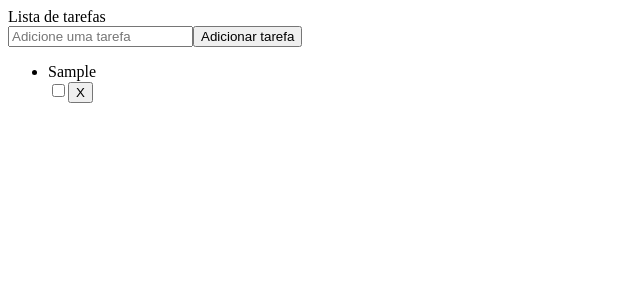
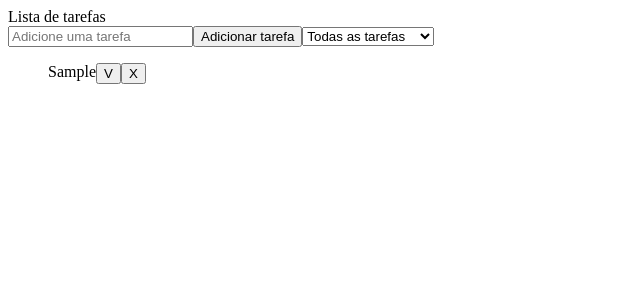
Before and after one commit to beofrid/lista-de-tarefas, a React (Create React App) app: page / in a window 1280 px wide. Both pictures are taken after typing "Sample" into the empty fields and a click on the button "Adicionar tarefa". Shown: the top 300 px of the page, without its empty margins (0-640 px from the left). Built offline with nearby package versions, Linux system fonts and the light colour scheme.

Commit message:
Filter and another updates

```diff
--- a/src/App.css
+++ b/src/App.css
@@ -1,38 +1,15 @@
-/* .App {
-  text-align: center;
+* {
+  /* margin: 0;
+  padding: 0; */
+  text-decoration: none;
+  list-style-type: none
 }
 
-.App-logo {
-  height: 40vmin;
-  pointer-events: none;
+.task {
+  display: flex;
 }
 
-@media (prefers-reduced-motion: no-preference) {
-  .App-logo {
-    animation: App-logo-spin infinite 20s linear;
-  }
+.completed {
+  text-decoration: line-through;
+  opacity: 0.2;
 }
-
-.App-header {
-  background-color: #282c34;
-  min-height: 100vh;
-  display: flex;
-  flex-direction: column;
-  align-items: center;
-  justify-content: center;
-  font-size: calc(10px + 2vmin);
-  color: white;
-}
-
-.App-link {
-  color: #61dafb;
-}
-
-@keyframes App-logo-spin {
-  from {
-    transform: rotate(0deg);
-  }
-  to {
-    transform: rotate(360deg);
-  }
-} */
--- a/src/App.js
+++ b/src/App.js
@@ -1,14 +1,38 @@
-import React, { useState } from "react";
+import React, { useState, useEffect } from "react";
 import './App.css';
 import AddToList from './components/AddToList';
-
-
 import ListOfTasks from "./components/ListOfTasks.js"
+// import Task from "./components/Task";
 
 function App() {
   const [inputText, setInputText] = useState ("");
 
   const [toDo, setToDo] = useState ([]);
+
+  const [filter, setFilter] = useState ("all");
+
+  const [filteredTasks, setFilteredTasks] = useState ([]);
+
+
+  const filterObserver = (task) => {
+    switch (filter)  {
+      case 'completed':
+        setFilteredTasks(toDo.filter(task => task.completed === true ))
+        break;
+      case 'uncomplete':
+        setFilteredTasks(toDo.filter(task => task.completed === false ))
+        break;
+      default:
+        setFilteredTasks(toDo);
+        break;
+    }
+  }
+
+  useEffect(()=> {
+    filterObserver();
+  }, [toDo, filter])
+
+
 
   return (
     <div className="App">
@@ -18,10 +42,15 @@ function App() {
         inputText={inputText}
         setToDo={setToDo}
         setInputText={setInputText}
+        setFilter={setFilter}
       />
       {/* <div>{inputText}</div> */}
 
-      <ListOfTasks toDo={toDo}/>
+      <ListOfTasks
+      setToDo={setToDo}
+      toDo={toDo}
+      filteredTasks={filteredTasks}
+      />
 
 
     </div>
--- a/src/components/AddToList.js
+++ b/src/components/AddToList.js
@@ -1,8 +1,8 @@
 import React from "react";
-import Task from "./Task.js"
+// import Task from "./Task.js"
 
 
-const AddToList = ({setInputText, inputText, toDo, setToDo}) => {
+const AddToList = ({setInputText, inputText, toDo, setToDo, setFilter}) => {
   const inputTextObserver = (e) => {
     // console.log(e.target.value);
     setInputText(e.target.value)
@@ -14,9 +14,14 @@ const AddToList = ({setInputText, inputText, toDo, setToDo}) => {
         {text: inputText, completed: false, id: Math.random() * 1000 }
       ]
     )
-    {console.log(Task.index, "task")}
+    // {console.log(Task.index, "task")}
        setInputText('')
   }
+  const filterObserver = (e) => {
+    setFilter(e.target.value)
+
+  }
+
 
 
   return (
@@ -24,6 +29,16 @@ const AddToList = ({setInputText, inputText, toDo, setToDo}) => {
       <form>
         <input  type="text" value={inputText}  onChange={inputTextObserver} placeholder="Adicione uma tarefa"></input>
         <button type="submit" onClick={submitObserver}>Adicionar tarefa</button>
+
+        <select onChange={filterObserver}>
+          <option value="all">Todas as tarefas</option>
+          <option value="completed">Tarefas completas </option>
+          <option value="uncomplete">Tarefas pendentes</option>
+
+
+
+
+        </select>
       </form>
 
 
--- a/src/components/ListOfTasks.js
+++ b/src/components/ListOfTasks.js
@@ -1,13 +1,18 @@
 import React from "react";
 import Task from "./Task.js"
 
-const ListOfTasks = ({toDo}) => {
-    console.log(toDo)
+const ListOfTasks = ({toDo, setToDo, filteredTasks}) => {
+    // console.log(toDo)
     return(
         <div className="task-container">
             <ul className="list">
-                {toDo.map(task => (
-                    <Task key={task.id} text={task.text}/>
+                {filteredTasks.map(task => (
+                    <Task
+                    setToDo={setToDo}
+                    task={task}
+                    toDo={toDo}
+                    key={task.id}
+                    text={task.text}/>
                 ))}
 
 
--- a/src/components/Task.js
+++ b/src/components/Task.js
@@ -1,18 +1,35 @@
 import React from "react";
 
-const Task = ({text}) => {
+const Task = ({text, task, setToDo, toDo }) => {
 
+    const deleteTask = () => {
+        setToDo(toDo.filter((el) => el.id !== task.id ))
+        // console.log(task)
+ }
 
+    const completeTask = () => {
+        setToDo(toDo.map((item) => {
+            if(item.id === task.id){
+                return{
+                    ...item, completed: !item.completed
+                }
+            }
+            return item;
+        }
+        ))
+    }
 
 
 
     return(
         <div className="task">
-            <li>
+            <li className={`${task.completed ? "completed" : " "}`}>
                 {text}
+
             </li>
-            <input type="checkbox"></input>
-            <button>X</button>
+
+            <button onClick={completeTask}>V</button>
+            <button onClick={deleteTask}>X</button>
 
         </div>
     );
```
